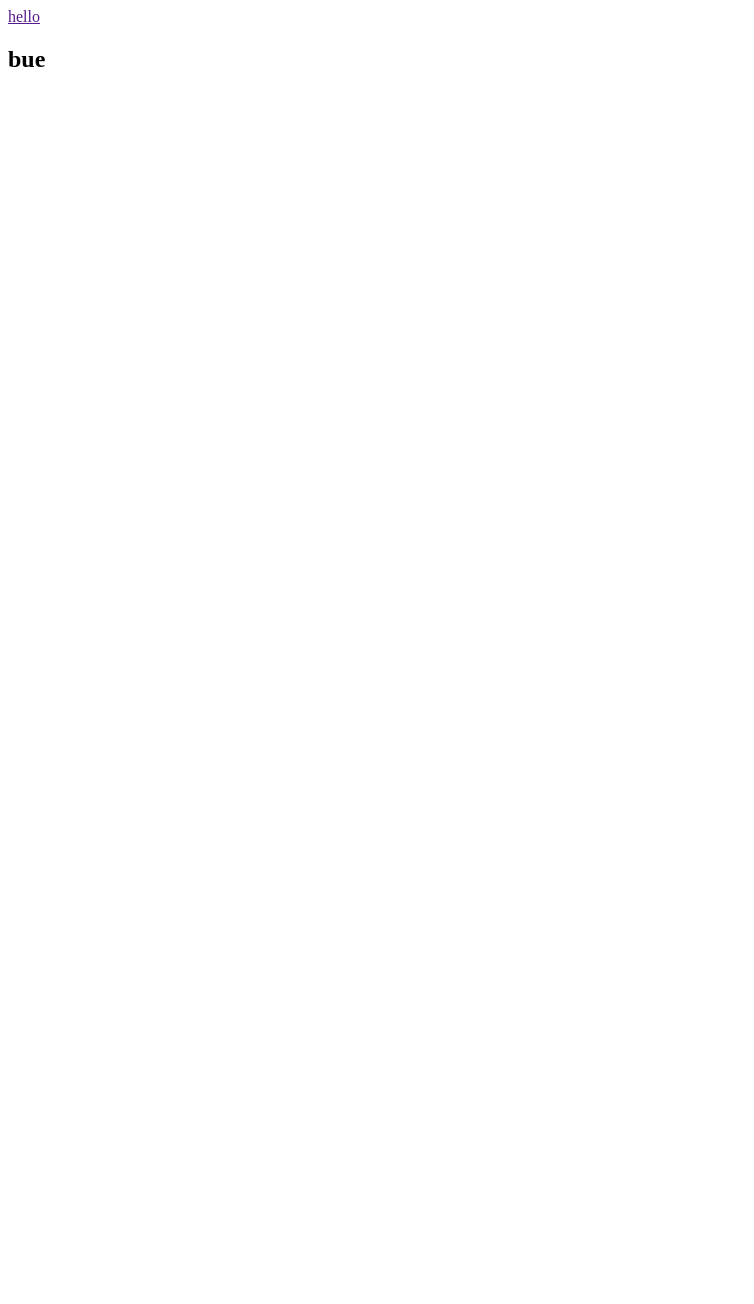
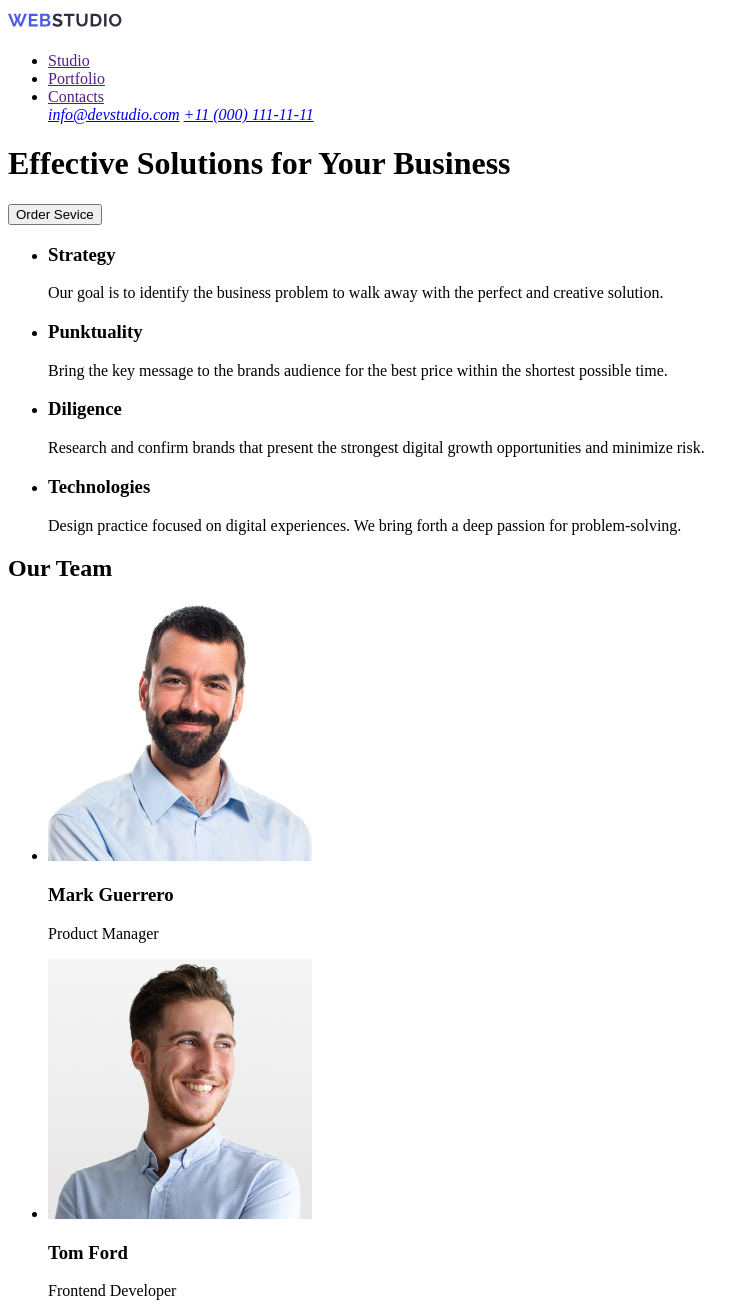
Before and after one commit to boris-v-r/goit-markup-hw-01, a plain HTML site: page index.html in a window 1280 px wide. Shown: the top 1304 px of the page, without its empty margins (0-754 px from the left). Before the commit the page ends 800 px from the top, so only its background shows below. Drawn offline with Linux system fonts and the light colour scheme.

Commit message:
homework#1

```diff
--- a/index.html
+++ b/index.html
@@ -7,10 +7,112 @@
   </head>
   <body>
     <header>
+      <a href=""><img src="./images/Logo.svg" alt="WEBSTUDIO" /></a>
       <nav>
-        <a href="">hello</a>
-        <h1>bue</h1>
+        <ul>
+          <li>
+            <a href="">Studio</a>
+          </li>
+          <li>
+            <a href="">Portfolio</a>
+          </li>
+          <li>
+            <a href="">Contacts</a>
+          </li>
+          <address>
+            <a href="mailto:info@devstudio.com">info@devstudio.com</a>
+            <a href="tel:+11 (000) 111-11-11">+11 (000) 111-11-11</a>
+          </address>
+        </ul>
       </nav>
     </header>
+    <main>
+      <h1>Effective Solutions for Your Business</h1>
+      <button type="button">Order Sevice</button>
+      <section>
+        <ul>
+          <li>
+            <h3>Strategy</h3>
+            <p>
+              Our goal is to identify the business problem to walk away with the
+              perfect and creative solution.
+            </p>
+          </li>
+          <li>
+            <h3>Punktuality</h3>
+            <p>
+              Bring the key message to the brands audience for the best price
+              within the shortest possible time.
+            </p>
+          </li>
+          <li>
+            <h3>Diligence</h3>
+            <p>
+              Research and confirm brands that present the strongest digital
+              growth opportunities and minimize risk.
+            </p>
+          </li>
+          <li>
+            <h3>Technologies</h3>
+            <p>
+              Design practice focused on digital experiences. We bring forth a
+              deep passion for problem-solving.
+            </p>
+          </li>
+        </ul>
+      </section>
+      <section>
+        <h2>Our Team</h2>
+        <ul>
+          <li>
+            <img
+              src="./images/mark.jpg"
+              alt="Mark Guerrero"
+              width="264"
+              height="260"
+            />
+            <h3>Mark Guerrero</h3>
+            <p>Product Manager</p>
+          </li>
+          <li>
+            <img
+              src="./images/tom.jpg"
+              alt="Tom Ford"
+              width="264"
+              height="260"
+            />
+            <h3>Tom Ford</h3>
+            <p>Frontend Developer</p>
+          </li>
+          <li>
+            <img
+              src="./images/camila.jpg"
+              alt="Camila Garcia"
+              width="264"
+              height="260"
+            />
+            <h3>Camila Garcia</h3>
+            <p>Marketing</p>
+          </li>
+          <li>
+            <img
+              src="./images/daniel.jpg"
+              alt="Daniel Wilson"
+              width="264"
+              height="260"
+            />
+            <h3>Daniel Wilson</h3>
+            <p>UI Designer</p>
+          </li>
+        </ul>
+      </section>
+    </main>
+    <futer>
+      <img src="./images/Logo (1).svg" alt="WEBSTUDIO" />
+      <p>
+        Increase the flow of customers and sales for your business with digital
+        marketing & growth solutions.
+      </p>
+    </futer>
   </body>
 </html>
```
Also changed, not shown: images/Logo (1).svg (added), images/Logo-invert.png (added), images/Logo.png (added), images/Logo.svg (added), images/camila.jpg (added), images/daniel.jpg (added), images/mark.jpg (added), images/tom.jpg (added).
